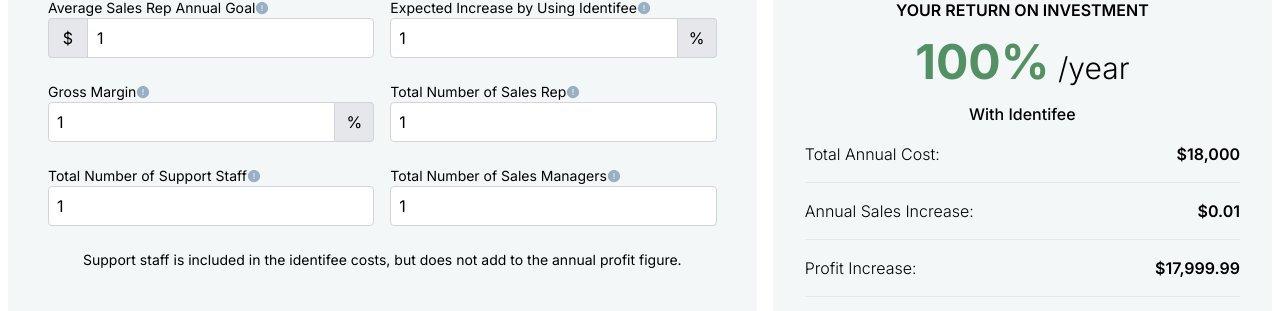
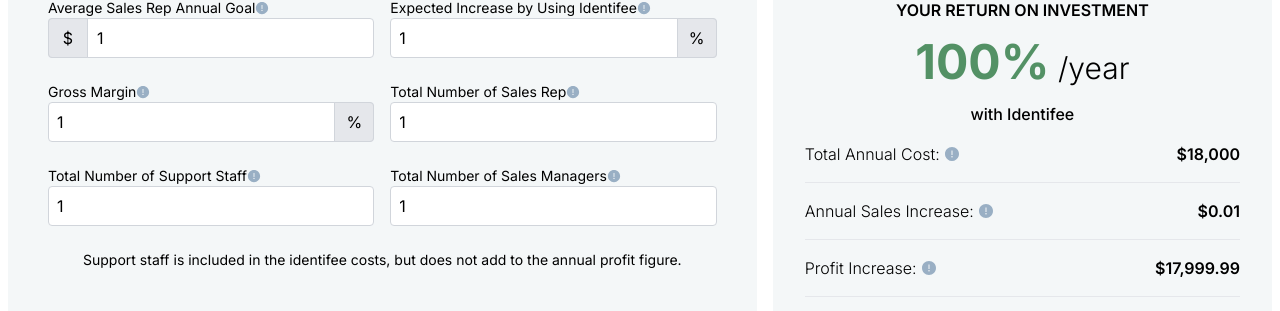
Before and after one commit to lmigonzalez/RIO-Calculator, a React (Vite) app: page /result/1/1/1/1/1/1/1 in a window 1280 px wide. Shown: the part 98-409 px from the top of the page. Built offline with nearby package versions, Linux system fonts and the light colour scheme.

Commit message:
extras tooltip result

```diff
--- a/src/Result.jsx
+++ b/src/Result.jsx
@@ -12,16 +12,17 @@
     profitMargin,
     numSalesReps,
     numSupportStaff,
-    numSalesManagers,} =useParams()
-  const navigate = useNavigate()
+    numSalesManagers,
+  } = useParams();
+  const navigate = useNavigate();
 
   const initialValues = {
-    salesGoal: salesGoal ??"",
-    salesIncrease: salesIncrease??"",
-    profitMargin: profitMargin??"50",
-    numSalesReps: numSalesReps??"",
-    numSupportStaff: numSupportStaff??"",
-    numSalesManagers: numSalesManagers??"",
+    salesGoal: salesGoal ?? '',
+    salesIncrease: salesIncrease ?? '',
+    profitMargin: profitMargin ?? '50',
+    numSalesReps: numSalesReps ?? '',
+    numSupportStaff: numSupportStaff ?? '',
+    numSalesManagers: numSalesManagers ?? '',
   };
 
   const [values, setValues] = useState(initialValues);
@@ -50,14 +51,20 @@
   useEffect(() => {
     const mainPath = window.location.href;
     const result = calculateROI(values);
-    const rs = mainPath.indexOf("result");
+    const rs = mainPath.indexOf('result');
     SetResult(result);
     setUrl(
-          `${rs !== -1?mainPath.substring(0,rs):mainPath}result/${values.salesGoal===""?"NaN":values.salesGoal}/${values.salesIncrease===""?"NaN":values.salesIncrease}/${values.salesIncrease===""?"NaN":values.salesIncrease}/${values.profitMargin===""?"NaN":values.profitMargin}/${values.numSalesReps===""?"NaN":values.numSalesReps}/${values.numSupportStaff===""?"NaN":values.numSupportStaff}/${values.numSalesManagers===""?"NaN":values.numSalesManagers}`
-
+      `${rs !== -1 ? mainPath.substring(0, rs) : mainPath}result/${
+        values.salesGoal === '' ? 'NaN' : values.salesGoal
+      }/${values.salesIncrease === '' ? 'NaN' : values.salesIncrease}/${
+        values.salesIncrease === '' ? 'NaN' : values.salesIncrease
+      }/${values.profitMargin === '' ? 'NaN' : values.profitMargin}/${
+        values.numSalesReps === '' ? 'NaN' : values.numSalesReps
+      }/${values.numSupportStaff === '' ? 'NaN' : values.numSupportStaff}/${
+        values.numSalesManagers === '' ? 'NaN' : values.numSalesManagers
+      }`
     );
   }, [values]);
-
 
   return (
     <main className="font-display">
@@ -248,37 +255,90 @@
             <p className="mb-4 font-semibold">YOUR RETURN ON INVESTMENT</p>
 
             <p className="text-center text-5xl font-bold text-[#539165]">
-              {isNaN(roi) ?"": formatNumberInput(roi.toString(), '%')}
-             {!isNaN(roi) &&<span className="text-3xl font-light text-black"> /year</span>}
+              {isNaN(roi) ? '' : formatNumberInput(roi.toString(), '%')}
+              {!isNaN(roi) && (
+                <span className="text-3xl font-light text-black"> /year</span>
+              )}
             </p>
           </div>
 
-          <p className="text-center text-base font-medium">With Identifee</p>
-          <div className="flex items-start justify-between gap-4">
-            <p>Total Annual Cost:</p>
+          <p className="text-center text-base font-medium">with Identifee</p>
+          <div className="relative flex items-start justify-between gap-4">
+            {explanationNum === 7 && (
+              <div className="absolute bottom-full z-10 rounded bg-white px-6 py-1 shadow-lg">
+                <p>The total cost for all users per year.</p>
+              </div>
+            )}
+            <p className="flex items-center gap-1">
+              Total Annual Cost:{' '}
+              <AiFillExclamationCircle
+                fill="#99afc4ff"
+                className="cursor-pointer"
+                onMouseEnter={() => setExplanationNum(7)}
+                onMouseLeave={() => setExplanationNum(0)}
+              />{' '}
+            </p>
             <p className="font-semibold">
               {' '}
-              {isNaN(totalAnnualCost)?"":formatNumberInput(totalAnnualCost.toString(), '$')}
+              {isNaN(totalAnnualCost)
+                ? ''
+                : formatNumberInput(totalAnnualCost.toString(), '$')}
             </p>
           </div>
 
           <hr className="" />
-          <div className="flex items-start justify-between gap-4">
-            <p>Annual Sales Increase:</p>
+          <div className="relative flex items-start justify-between gap-4">
+            {explanationNum === 8 && (
+              <div className="absolute bottom-full z-10 rounded bg-white px-6 py-1 shadow-lg">
+                <p>
+                  The expected additional revenue for all users per year by
+                  using.
+                </p>
+              </div>
+            )}
+            <p className="flex items-center gap-1">
+              Annual Sales Increase:{' '}
+              <AiFillExclamationCircle
+                fill="#99afc4ff"
+                className="cursor-pointer"
+                onMouseEnter={() => setExplanationNum(8)}
+                onMouseLeave={() => setExplanationNum(0)}
+              />
+            </p>
             <p className="font-semibold">
               {' '}
-              {isNaN(expectedSalesIncreaseForAllUsers) ?"":formatNumberInput(
+              {isNaN(expectedSalesIncreaseForAllUsers)
+                ? ''
+                : formatNumberInput(
                     expectedSalesIncreaseForAllUsers.toString(),
                     '$'
                   )}
             </p>
           </div>
           <hr className="" />
-          <div className="flex items-start justify-between gap-4 ">
-            <p>Profit Increase:</p>
+          <div className="relative flex items-start justify-between gap-4 ">
+            {explanationNum === 9 && (
+              <div className="absolute bottom-full z-10 rounded bg-white px-6 py-1 shadow-lg">
+                <p>
+                  Total net profit. Support staff are not counted towards the
+                  increased profit.
+                </p>
+              </div>
+            )}
+            <p className="flex items-center gap-1">
+              Profit Increase:{' '}
+              <AiFillExclamationCircle
+                fill="#99afc4ff"
+                className="cursor-pointer"
+                onMouseEnter={() => setExplanationNum(9)}
+                onMouseLeave={() => setExplanationNum(0)}
+              />
+            </p>
             <p className="font-semibold">
               {' '}
-              {isNaN( expectedTotalNetProfitIncrease)?"": formatNumberInput(
+              {isNaN(expectedTotalNetProfitIncrease)
+                ? ''
+                : formatNumberInput(
                     expectedTotalNetProfitIncrease.toString(),
                     '$'
                   )}
@@ -329,7 +389,10 @@
   const expectedSalesIncreaseForAllUsers = annualIncreasePerRep * numSalesReps;
   const expectedTotalNetProfitIncrease =
     annualNetProfitPerRep * numSalesReps - totalAnnualCost;
-  const roi = ((expectedTotalNetProfitIncrease / totalAnnualCost) * 100).toFixed();
+  const roi = (
+    (expectedTotalNetProfitIncrease / totalAnnualCost) *
+    100
+  ).toFixed();
 
   return {
     annualIncreasePerRep,
```
Lines whose indentation alone changed are shown as unchanged.
